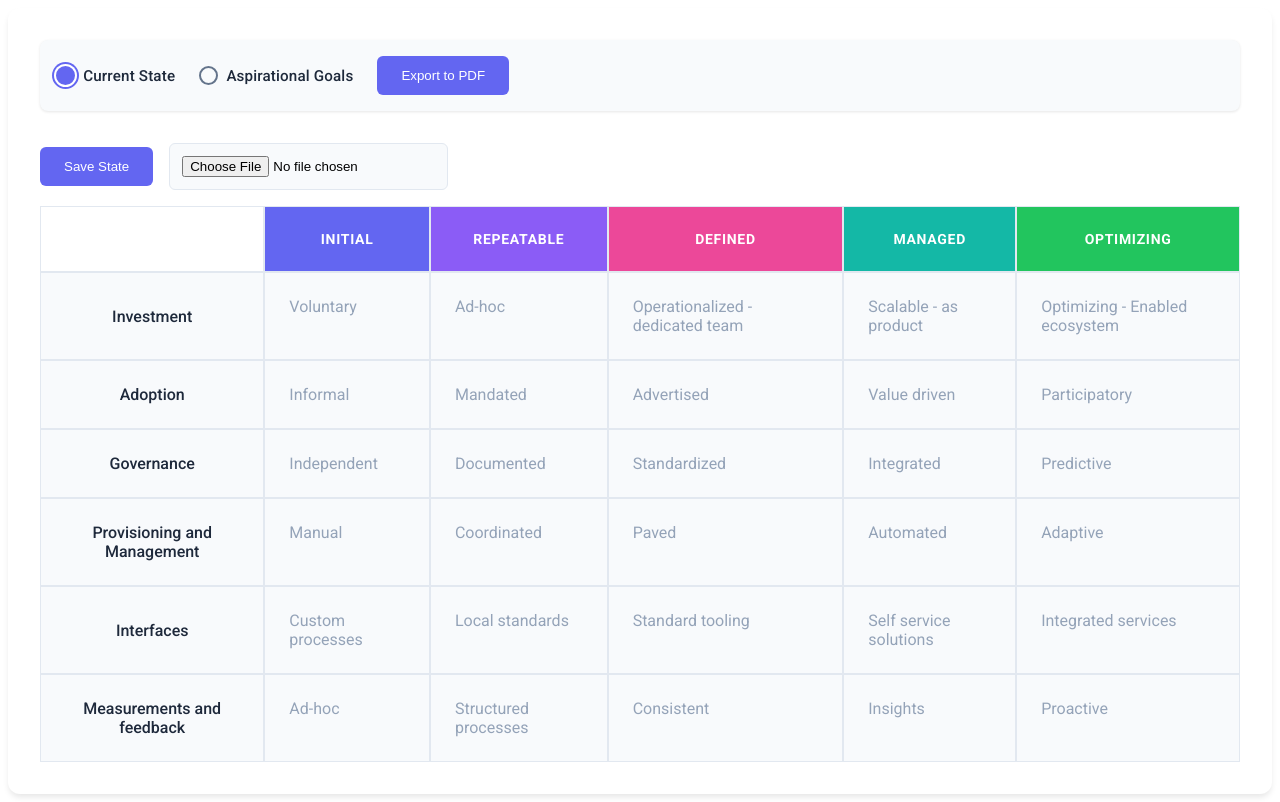
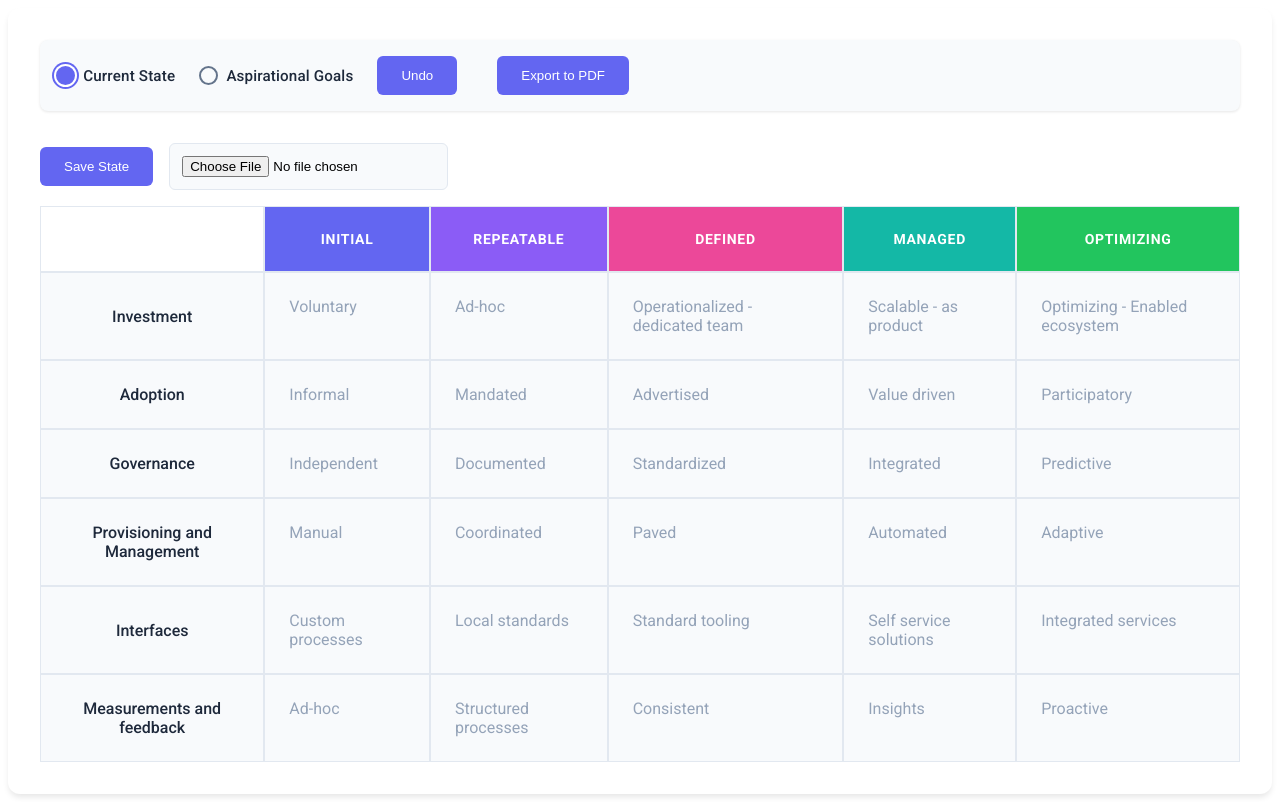
Before and after one commit to jpcarrascal/capabilitymodeltable, a React (Create React App) app: page / in a window 1280 px wide. Built offline with nearby package versions, Linux system fonts and the light colour scheme.

Commit message:
Added undo functionality

```diff
--- a/src/components/Table.tsx
+++ b/src/components/Table.tsx
@@ -16,6 +16,14 @@ const Table: React.FC = () => {
   const [tableData, setTableData] = useState<TableData | null>(null);
   const [selectionMode, setSelectionMode] = useState<SelectionMode>('current');
   const [, forceUpdate] = useState({});
+  const [stateHistory, setStateHistory] = useState<TableData[]>([]);
+
+  // Add useEffect to capture initial state
+  // useEffect(() => {
+  //   if (tableData) {
+  //     setStateHistory([JSON.parse(JSON.stringify(tableData))]);
+  //   }
+  // }, []); // Run once on mount
 
   // Refs to table cells
   const cellRefs = useRef<HTMLTableCellElement[][]>([]);
@@ -42,12 +50,15 @@ const Table: React.FC = () => {
   ) => {
     const cell = event.currentTarget;
     const rect = cell.getBoundingClientRect();
+    const containerRect = tableContainerRef.current?.getBoundingClientRect();
+    if (!containerRect || !tableData) return;
 
-    // Get the table container's bounding rectangle
-    const containerRect = tableContainerRef.current?.getBoundingClientRect();
-    if (!containerRect) return;
+    // Create snapshot before any updates
+    const snapshot = JSON.parse(JSON.stringify(tableData));
 
-    // Calculate x and y relative to the container
+    // Save snapshot to history
+    setStateHistory(prev => [...prev, snapshot]);
+
     const x = rect.left + rect.width / 2 - containerRect.left;
     const y = rect.top + rect.height / 2 - containerRect.top;
 
@@ -130,6 +141,17 @@ const Table: React.FC = () => {
     }
   };
 
+  const handleUndo = () => {
+    if (stateHistory.length > 0) {
+      // Get the last state
+      const previousState = stateHistory[stateHistory.length - 1];
+      // Remove the last state from history
+      setStateHistory(prev => prev.slice(0, -1));
+      // Restore the previous state
+      setTableData(previousState);
+    }
+  };
+
   if (!tableData) {
     return <div>Loading...</div>;
   }
@@ -169,6 +191,12 @@ const Table: React.FC = () => {
             onChange={(e) => setSelectionMode(e.target.value as SelectionMode)}
           /> Aspirational Goals
         </label>
+        <button
+          onClick={handleUndo}
+          disabled={stateHistory.length === 0}
+        >
+          Undo
+        </button>
         <button onClick={exportToPDF}>Export to PDF</button>
       </div>
       <button onClick={saveStateToFile}>Save State</button>
```
